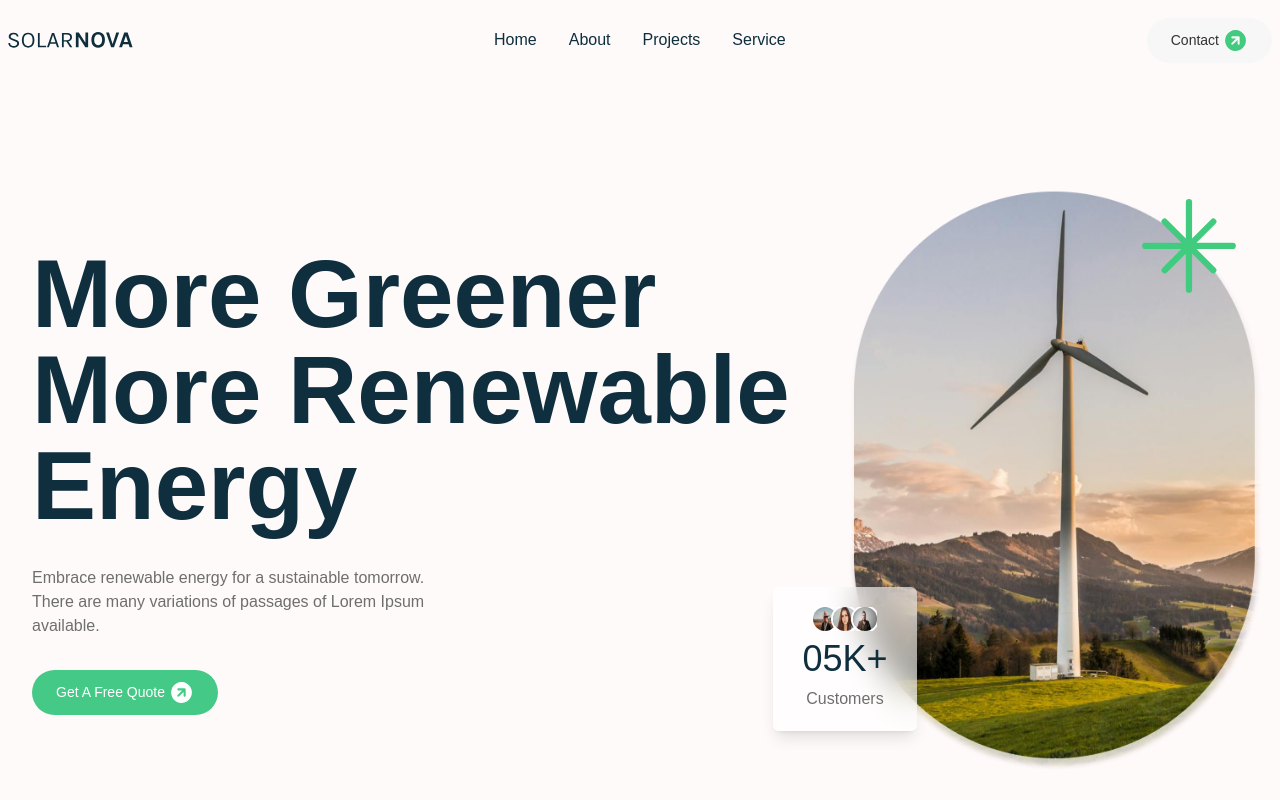
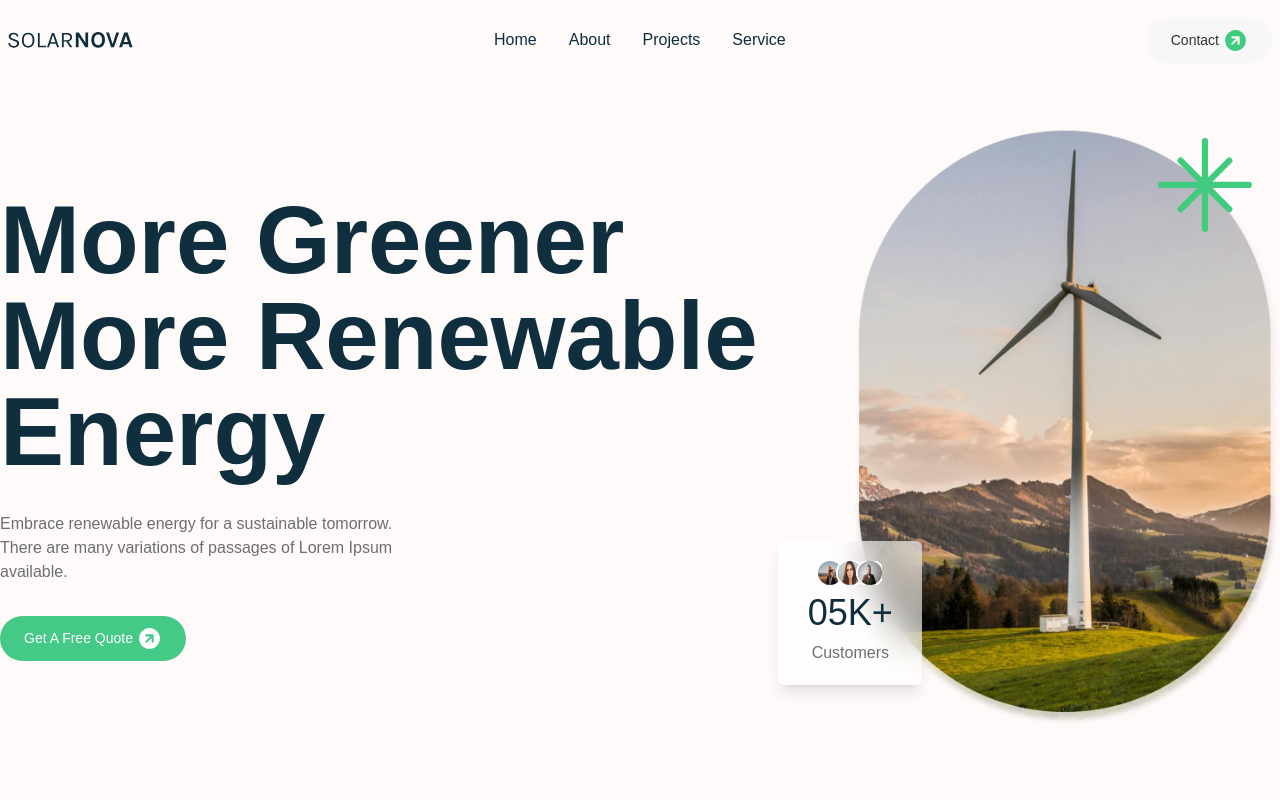
Before and after one commit to Rozmyk/SolarNova, a Next.js app: page / in a window 1280 px wide. Shown: the top 800 px of the page. Built offline with nearby package versions, Linux system fonts and the light colour scheme.

Commit message:
Update header

```diff
--- a/src/components/Header/Header.tsx
+++ b/src/components/Header/Header.tsx
@@ -2,7 +2,7 @@ import HeaderImage from './HeaderImage/HeaderImage'
 import HeaderContent from './HeaderContent/HeaderContent'
 const Header = () => {
 	return (
-		<div className='w-full h-screen  relative flex justify-center items-center  p-4 mt-24 md:mt-0  '>
+		<div className='w-full  relative flex justify-center items-center  pt-12 pb-12 md:mt-0 mb-10  '>
 			<div className='flex flex-col justify-center   md:justify-between items-center max-w-screen-xl w-full h-full md:flex-row '>
 				<HeaderContent />
 				<HeaderImage />
--- a/src/components/Header/HeaderContent/HeaderContent.tsx
+++ b/src/components/Header/HeaderContent/HeaderContent.tsx
@@ -2,13 +2,13 @@ import Button from '@/components/ui/Button/Button'
 
 const HeaderContent = () => {
 	return (
-		<div className='p-4 w-full  md:w-2/3'>
-			<h1 className=' text-4xl md:text-8xl mb-8 font-semibold  w-full  text-secondary'>
+		<div className=' w-full  md:w-2/3'>
+			<h1 className=' text-4xl md:text-7xl xl:text-8xl  mb-4 md:mb-8 font-semibold  w-full  text-secondary'>
 				More Greener <br />
 				More Renewable <br />
 				Energy
 			</h1>
-			<p className='mb-8  w-full md:w-1/2 ' style={{ color: '#6f6e6e', fontWeight: 500 }}>
+			<p className='md:mb-8 mb-4  w-full md:w-1/2  font-regular text-darkText' style={{ fontWeight: 500 }}>
 				Embrace renewable energy for a sustainable tomorrow. There are many variations of passages of Lorem Ipsum
 				available.
 			</p>
```
